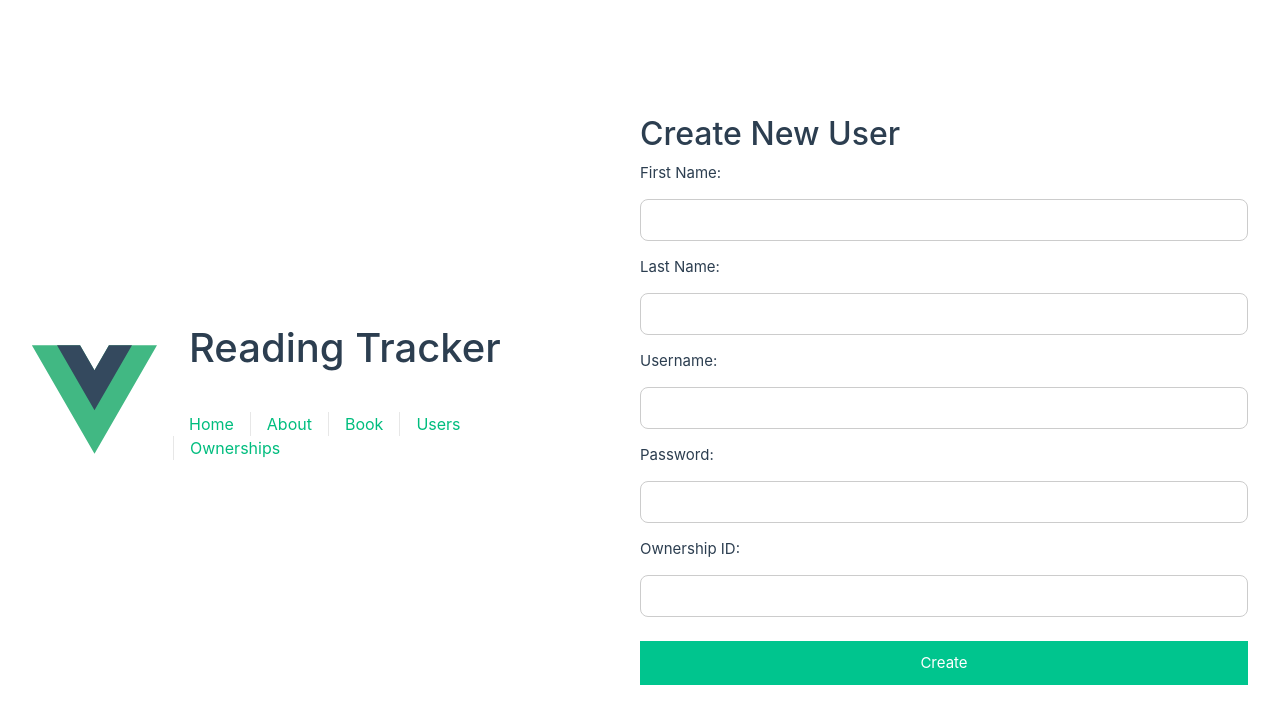
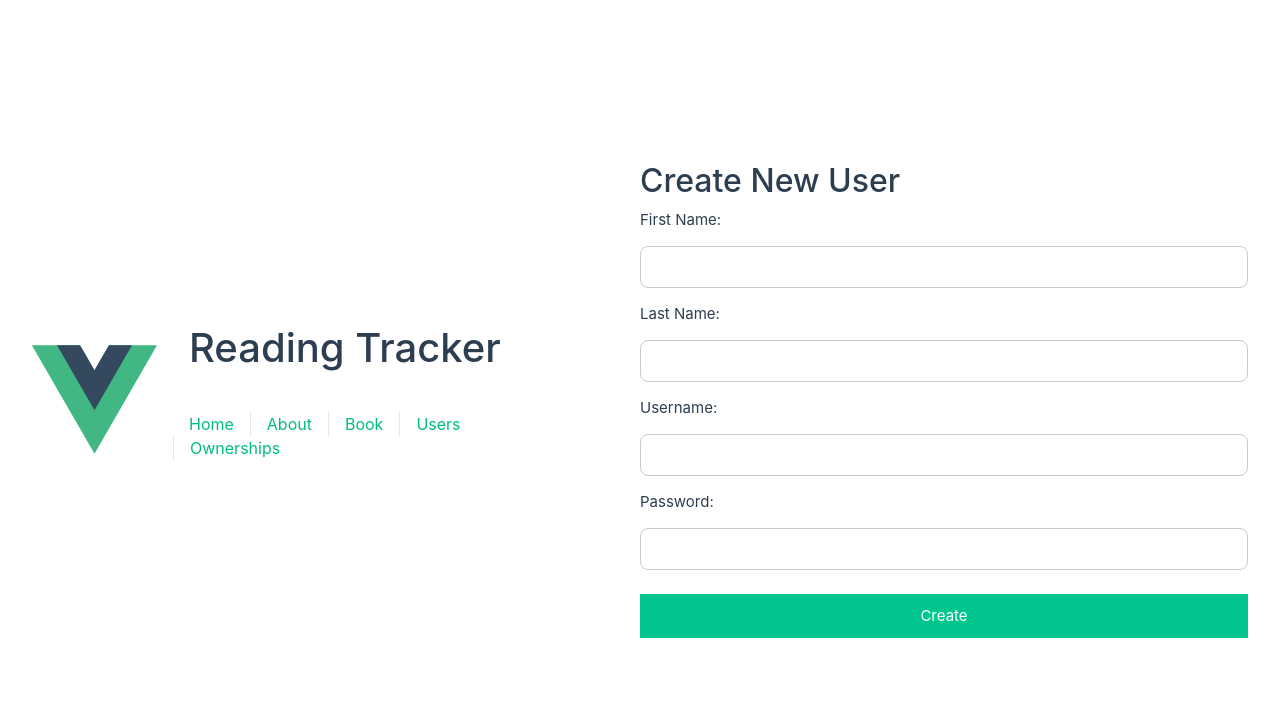
Before and after one commit to alexkaasik/ReadingTracker, a Vue app in the folder FrontEnd/: page /users/create in a window 1280 px wide. Shown: the top 724 px of the page. Built offline with nearby package versions, Linux system fonts and the light colour scheme.

Commit message:
Removed any related with OwnerShipListID from user

```diff
--- a/FrontEnd/src/components/UsersDetailTable.vue
+++ b/FrontEnd/src/components/UsersDetailTable.vue
@@ -26,10 +26,6 @@ export default {
         <td>Username</td>
         <td>{{ user.UserName }}</td>
       </tr>
-      <tr>
-        <td>Ownership ID</td>
-        <td>{{ user.OwnerShipListID }}</td>
-      </tr>
     </tbody>
   </table>
 </template>
--- a/FrontEnd/src/components/UsersTable.vue
+++ b/FrontEnd/src/components/UsersTable.vue
@@ -7,7 +7,6 @@
           <th>First Name</th>
           <th>Last Name</th>
           <th>Username</th>
-          <th>Ownership ID</th>
           <th>Actions</th>
         </tr>
       </thead>
@@ -17,7 +16,6 @@
           <td>{{ user.FirstName }}</td>
           <td>{{ user.LastName }}</td>
           <td>{{ user.UserName }}</td>
-          <td>{{ user.OwnerShipListID }}</td>
           <td>
             <router-link :to="'/users/' + user.UserId">Detail</router-link> |
             <router-link :to="'/users/update/' + user.UserId">Update</router-link> |
--- a/FrontEnd/src/views/UsersCreate.vue
+++ b/FrontEnd/src/views/UsersCreate.vue
@@ -7,7 +7,6 @@ export default {
         LastName: "",
         UserName: "",
         Password: "",
-        OwnerShipListID: "",
       },
       errorMessage: "",
     };
@@ -56,9 +55,6 @@ export default {
       <label>Password:</label>
       <input v-model="newUser.Password" type="password" required />
 
-      <label>Ownership ID:</label>
-      <input v-model="newUser.OwnerShipListID" type="number" required />
-
       <button type="submit">Create</button>
     </form>
   </div>
--- a/FrontEnd/src/views/UsersUpdate.vue
+++ b/FrontEnd/src/views/UsersUpdate.vue
@@ -8,7 +8,6 @@ export default {
         LastName: "",
         UserName: "",
         Password: "",
-        OwnerShipListID: "",
       },
       errorMessage: "",
     };
@@ -68,9 +67,6 @@ export default {
       <label>Password:</label>
       <input v-model="userData.Password" type="password" required />
 
-      <label>Ownership ID:</label>
-      <input v-model="userData.OwnerShipListID" type="number" required />
-
       <button type="submit">Update</button>
     </form>
   </div>
--- a/FrontEnd/src/views/UsersView.vue
+++ b/FrontEnd/src/views/UsersView.vue
@@ -8,7 +8,6 @@
             <th>First Name</th>
             <th>Last Name</th>
             <th>Username</th>
-            <th>Ownership ID</th>
             <th>Actions</th>
           </tr>
         </thead>
@@ -18,7 +17,6 @@
             <td>{{ user.FirstName }}</td>
             <td>{{ user.LastName }}</td>
             <td>{{ user.UserName }}</td>
-            <td>{{ user.OwnerShipListID }}</td>
             <td>
               <router-link :to="`/users/${user.UserId}`">Detail</router-link>
               <router-link :to="`/users/update/${user.UserId}`">Update</router-link>
```
